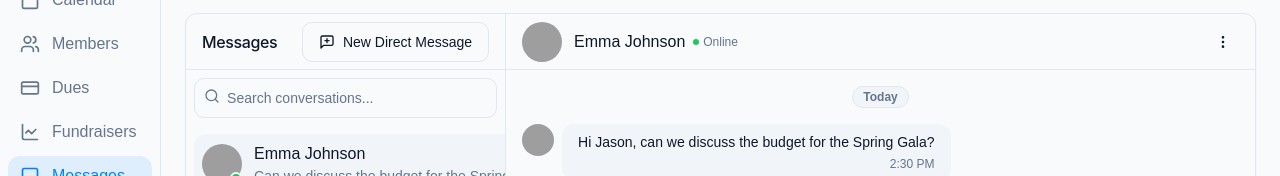
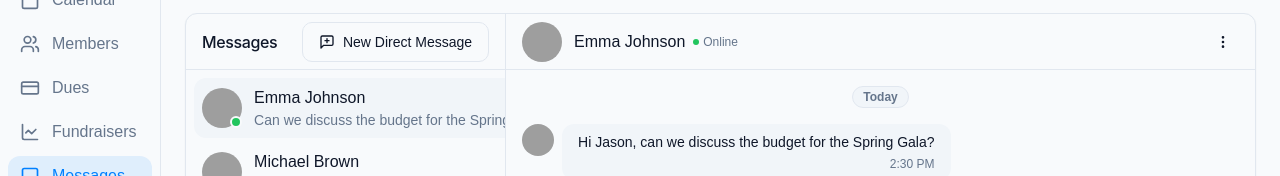
Before and after one commit to orgconnectapp/greek-connectivity, a React (Vite) app: page /messages in a window 1280 px wide. Shown: the part 204-380 px from the top of the page. Built offline with nearby package versions, Linux system fonts and the light colour scheme; sample sign-in values are in the browser's storage; grey boxes are pictures that could not be loaded.

Commit message:
Remove search conversations
Remove the search conversations input and functionality from the conversations list.

```diff
--- a/src/components/messages/ConversationsList.tsx
+++ b/src/components/messages/ConversationsList.tsx
@@ -1,7 +1,5 @@
 
 import React from 'react';
-import { Search } from 'lucide-react';
-import { Input } from '@/components/ui/input';
 import { Avatar, AvatarFallback, AvatarImage } from '@/components/ui/avatar';
 import { Badge } from '@/components/ui/badge';
 import { Button } from '@/components/ui/button';
@@ -37,18 +35,7 @@ const ConversationsList = ({
         </Button>
       </div>
 
-      <div className="p-2">
-        <div className="relative">
-          <Search className="absolute left-2.5 top-2.5 h-4 w-4 text-muted-foreground" />
-          <Input
-            type="search"
-            placeholder="Search conversations..."
-            className="pl-8"
-          />
-        </div>
-      </div>
-
-      <ScrollArea className="h-[calc(100vh-13rem)]">
+      <ScrollArea className="h-[calc(100vh-8rem)]">
         <div className="space-y-1 p-2">
           {conversations.map((conversation) => (
             <button
```
